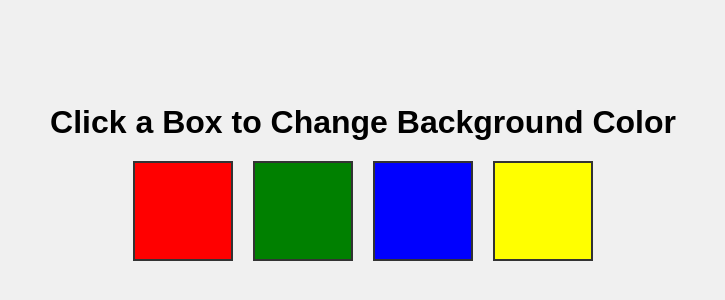
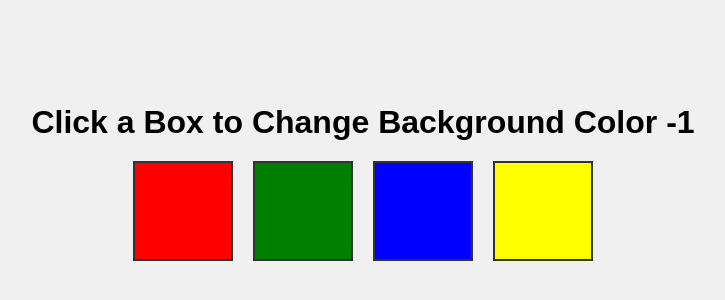
Before and after one commit to itspriyanshurathore/JavaScript-Projects, a plain HTML site: page Mini-project/Day_01/index.html in a window 1280 px wide. Shown: the part 218-518 px from the top of the page, without its empty margins (277-1002 px from the left). Drawn offline with Linux system fonts and the light colour scheme.

Commit message:
Day_01-added html

```diff
--- a/Mini-project/Day_01/index.html
+++ b/Mini-project/Day_01/index.html
@@ -8,7 +8,7 @@
 <body>
 
   <div class="container">
-    <h1>Click a Box to Change Background Color</h1>
+    <h1>Click a Box to Change Background Color -1</h1>
 
     <div class="colors">
       <div class="color-box" id="red"></div>
```
